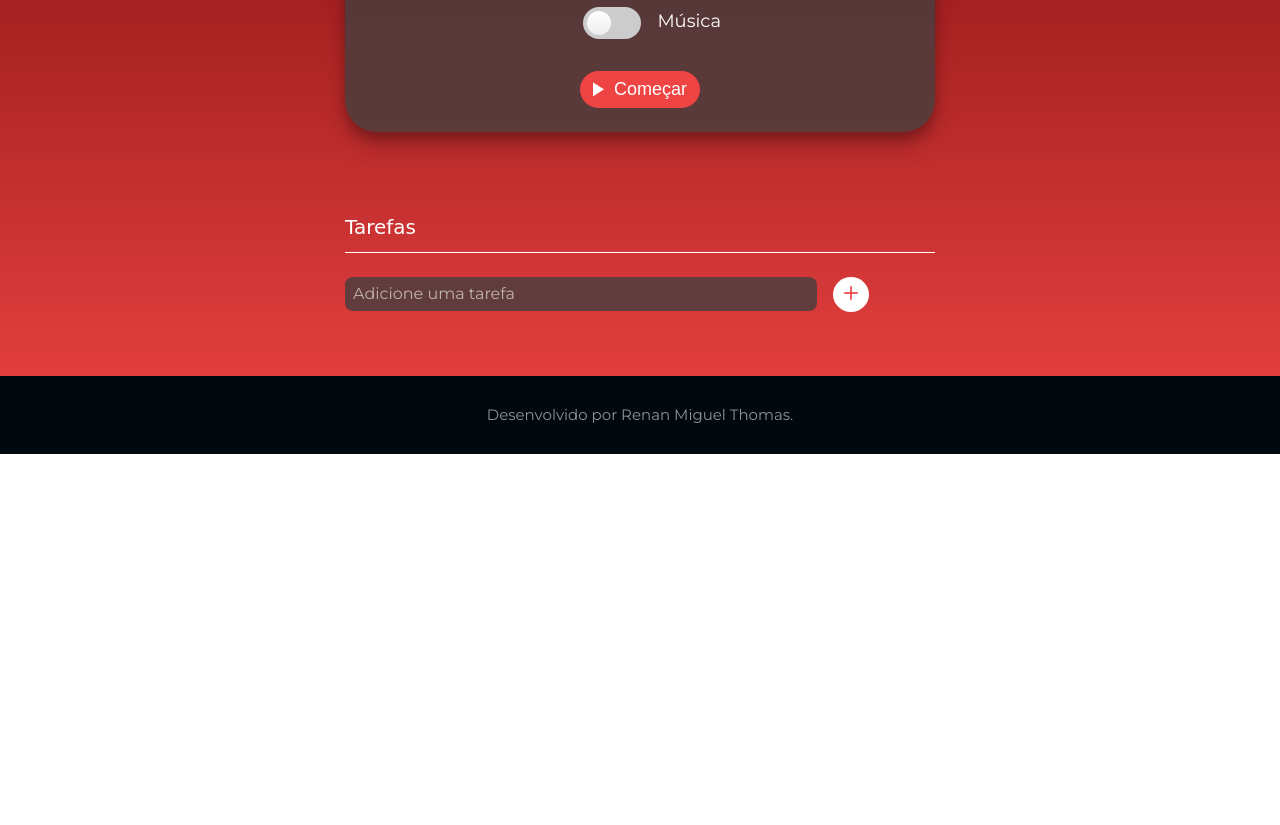
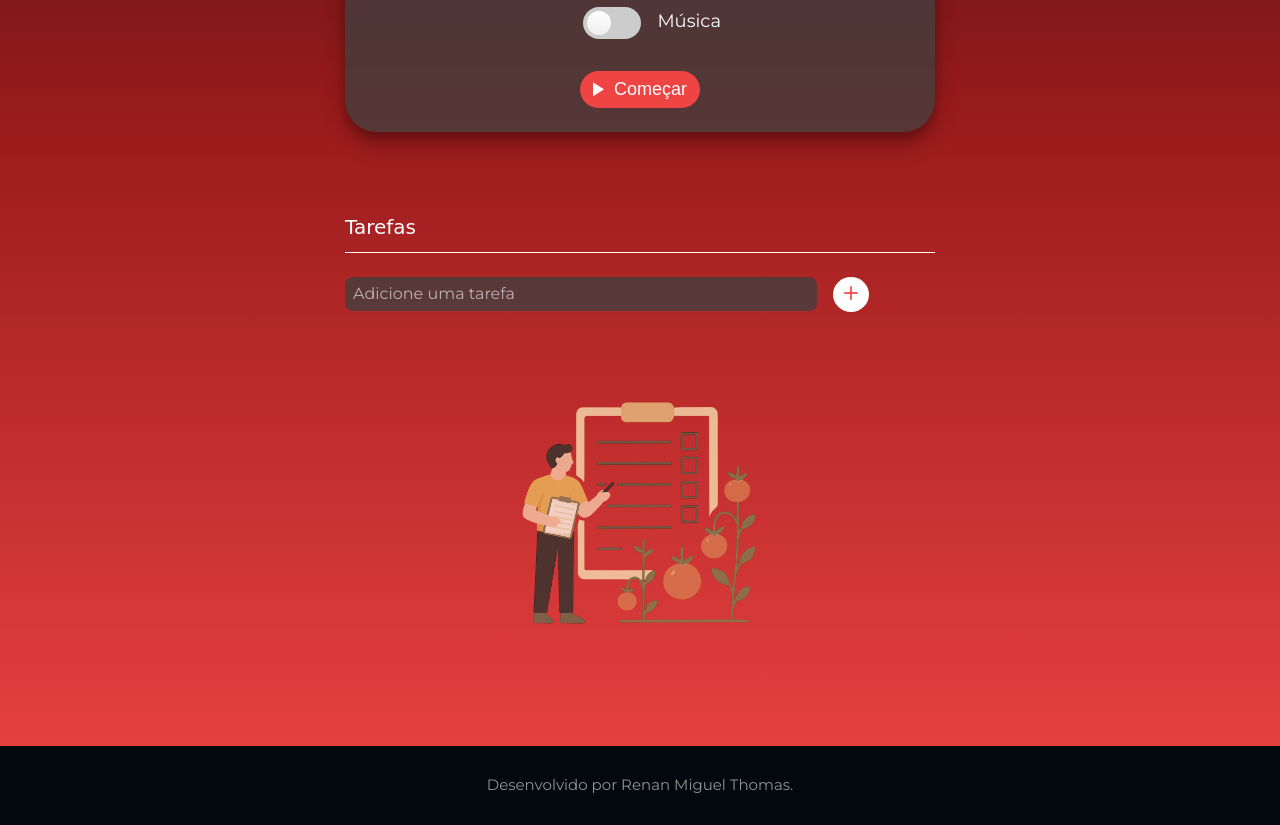
Before and after one commit to RMTh0mas/PomoClock, a plain HTML site: page index.html in a window 1280 px wide. Shown: the part 642-1467 px from the top of the page. Before the commit the page ends 1096 px from the top, so only its background shows below. Drawn offline with nearby package versions, Linux system fonts and the light colour scheme; a web font is replaced by a local one.

Commit message:
Alteração do logo e melhoria na tarefas

```diff
--- a/index.html
+++ b/index.html
@@ -25,7 +25,7 @@
     <main class="app">
         <header class="app__header">
             <figure class="app__logo-figure">
-                <img class="app__logo-image" src="/imagens/pomoclock.svg" alt="">
+                <img class="app__logo-image" src="/imagens/pomoclock.png" alt="">
             </figure>
         </header>
         <section class="app__section-banner-container">
@@ -73,12 +73,16 @@
             <div class="app__task">
                 <h2 class="app__task-title">Tarefas</h2>
                 <hr/>
-                <form class="app__task-form">
+                <div class="app__task-form">
                     <input type="text" placeholder="Adicione uma tarefa" id="taskInput" maxlength="50">
                     <button type="submit" id="taskButton"><i class="bi bi-plus"></i></button>
-                </form>
+                </div>
 
                 <ul class="app__task-list"></ul>
+                <div class="app__task-list-image">
+                    <img src="/imagens/tasklist.png" alt="tasklist" id="app__task-image">
+                </div>
+
             </div>
         </section>
         <footer class="app__footer">
--- a/script.js
+++ b/script.js
@@ -129,6 +129,8 @@ mostrarTempo()
 const input = document.getElementById('taskInput');
 const addBtn = document.getElementById('taskButton');
 const lista = document.querySelector('.app__task-list');
+const taskImage = document.getElementById('app__task-image');
+console.log(taskImage);
 const MAX_LENGTH = 50;
 
 if (!input || !addBtn || !lista) {
@@ -162,6 +164,29 @@ function saveToStorage(tasks) {
 function loadTasks() {
     const saved = JSON.parse(localStorage.getItem('tasks')) || [];
     saved.forEach(task => renderTask(task));
+
+    // Atualiza a visibilidade da imagem
+    toggleTaskImage();
+}
+
+function countTasks() {
+    const tasks = JSON.parse(localStorage.getItem('tasks'));
+    if (!tasks) {
+        return 0;
+    }
+    return tasks.length;
+
+}
+
+
+function toggleTaskImage() {
+    if (taskImage) {
+        if (countTasks() === 0) {
+            taskImage.style.display = 'block'; // Mostra a imagem quando não há tarefas
+        } else {
+            taskImage.style.display = 'none'; // Oculta a imagem quando há tarefas
+        }
+    }
 }
 
 function adicionarTarefa() {
@@ -180,11 +205,16 @@ function adicionarTarefa() {
         const task = { id: Date.now(), text: taskText, completed: false };
         renderTask(task);
 
-        // salva no storage
+        // Salva no storage
         const tasks = JSON.parse(localStorage.getItem('tasks')) || [];
         tasks.push(task);
         saveToStorage(tasks);
+
+        // Limpa o campo de entrada
         input.value = '';
+
+        // Atualiza a visibilidade da imagem
+        toggleTaskImage();
     } catch (error) {
         console.error('Erro ao adicionar tarefa:', error);
     }
@@ -326,6 +356,8 @@ function handleListClick(e) {
             // Atualiza o armazenamento local
             saveToStorage(tasks);
 
+            toggleTaskImage();
+
             // Remove o elemento <li> correspondente do DOM
             li.remove();
             break;
--- a/styles.css
+++ b/styles.css
@@ -184,7 +184,6 @@ h1, h2, h3, h4, h5, h6 {
     flex-direction: column;
     align-items: center;
     text-align: start;
-    margin-bottom: 4rem;
 }
 
 .app__task-title {
@@ -199,6 +198,7 @@ h1, h2, h3, h4, h5, h6 {
 .app__task {
     width: 59rem;
     max-width: 90%;
+    margin-bottom: 10rem;
 }
 
 .app__task-form {
@@ -378,6 +378,21 @@ input[type="checkbox"] {
     cursor: pointer;
   }
 
+  .app__task-list-image {
+    padding-top: 4.5em;
+    display: flex;
+    justify-content: center;
+    align-items: center;
+    width: 100%;
+    height: 100%;
+  }
+
+  #app__task-image {
+    width: 45%;
+    height: auto;
+    opacity: 0.8;
+}
+
 .app__footer {
     display: flex;
     width: 100%;
@@ -479,6 +494,14 @@ input[type="checkbox"] {
         padding: 3rem;
     }
 
+    .app__task {
+        margin-bottom: 4em;
+    }
+
+    .app__task-list-image {
+        padding-top: 0;
+    }
+
     .app__logo-figure{
         margin-top: 0em;
         padding: 0;
```
Also changed, not shown: imagens/pomoclock.png (added), imagens/pomoclock.svg (deleted), imagens/tasklist.png (added).
